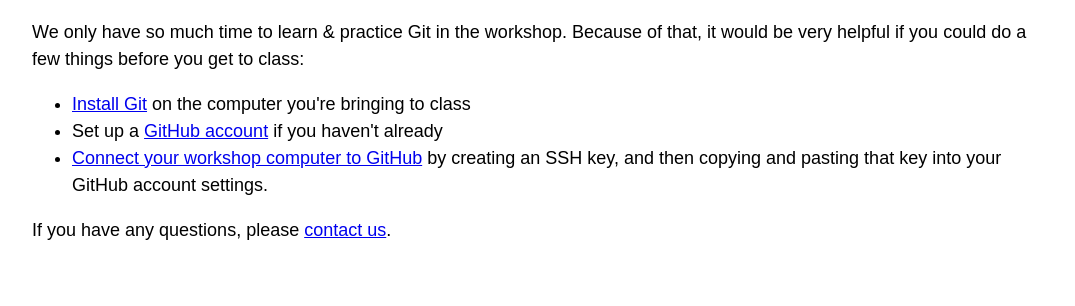
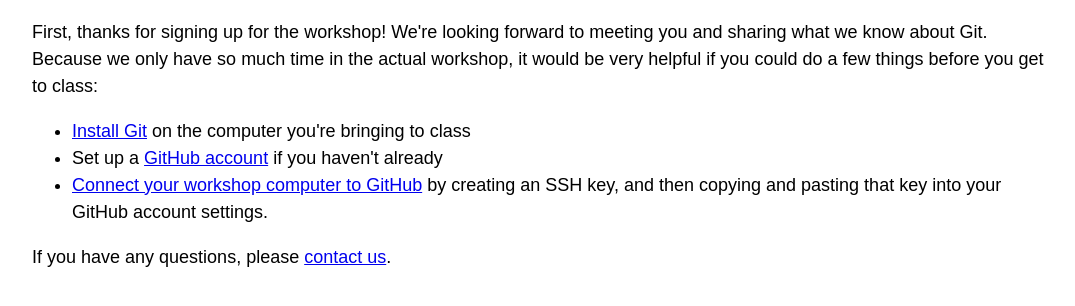
Before and after one commit to katebron/ALA_2019, a plain HTML site: page prep.html in a window 1280 px wide. Shown: the part 108-414 px from the top of the page, without its empty margins (96-1171 px from the left). Drawn offline with nearby package versions, Linux system fonts and the light colour scheme; files that its build step writes are made by us from their sources.

Commit message:
change wording on prep

```diff
--- a/prep.html
+++ b/prep.html
@@ -13,7 +13,9 @@
 		<div id="nav"><a href="index.html">Back to "Beginning Git & GitHub": Home</a></div>
 		<h1 id="header">Before the workshop</h1>
 		<div id="main">
-			We only have so much time to learn & practice Git in the workshop. Because of that,
+			First, thanks for signing up for the workshop! We're looking forward to
+			meeting you and sharing what we know about Git.
+			Because we only have so much time in the actual workshop,
 			it would be very helpful if you could do a few things before you get to class:
 			<ul>
 				<li><a href="install_git.html">Install Git</a> on the computer you're bringing to class</li>
```
